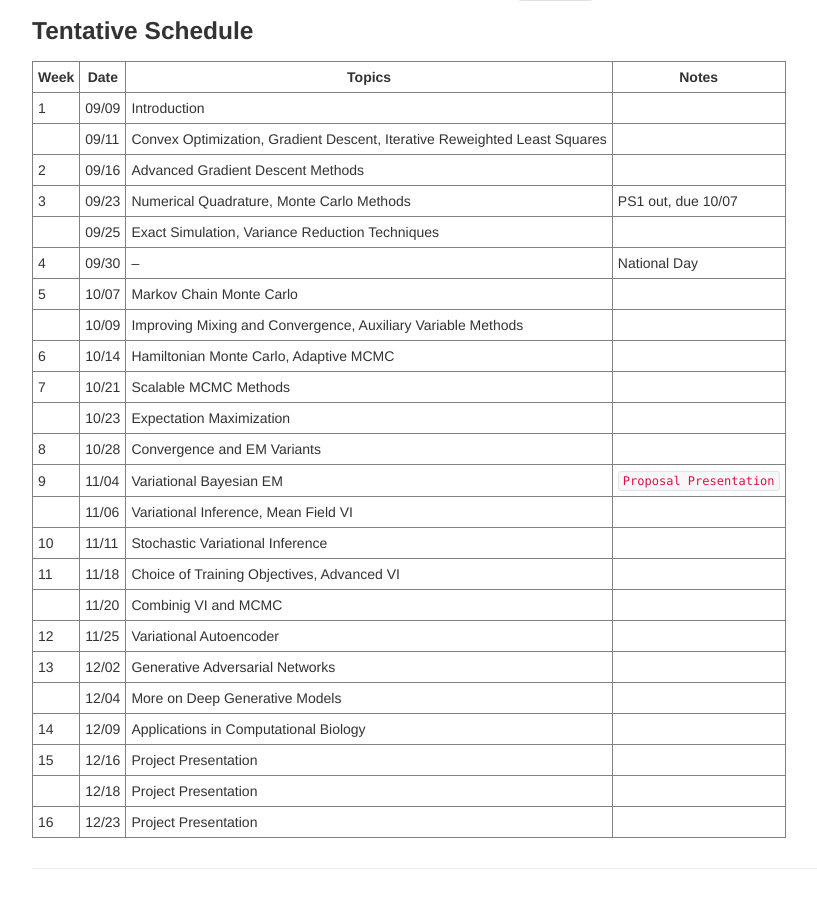
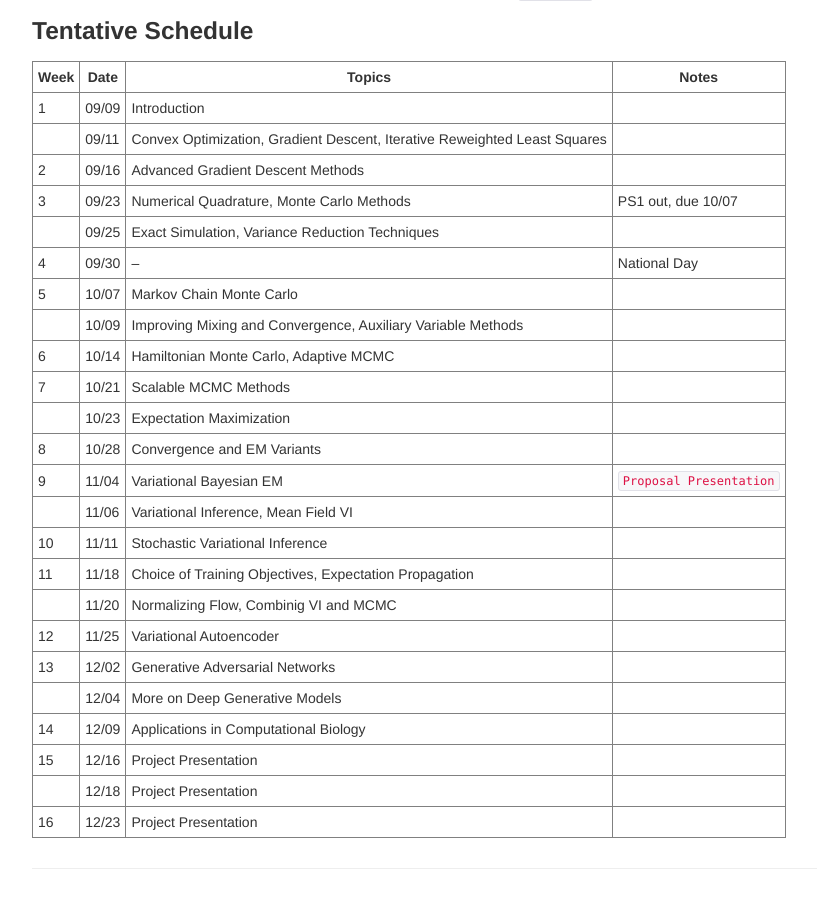
Before and after one commit to zcrabbit/zcrabbit.github.io, a Jekyll site: the page built from courses/mcs-f19.md, in a window 1280 px wide and 900 px high, scrolled down 1765 px. Shown: the whole window, without its empty margins (208-1025 px from the left). Built offline with Jekyll 4.4.1, drawn with Linux system fonts in a browser that asks for light colours.

Commit message:
Update CV

```diff
--- a/courses/mcs-f19.md
+++ b/courses/mcs-f19.md
@@ -83,8 +83,8 @@ You may structure your project exploration around a general problem type, algori
 | 9     |11/04 | Variational Bayesian EM |        `Proposal Presentation`
 |       |11/06 | Variational Inference, Mean Field VI |      |
 | 10    |11/11 | Stochastic Variational Inference |      |
-| 11    |11/18 | Choice of Training Objectives, Advanced VI |        <!-- PS4 out, due 12/02 -->
-|       |11/20 | Combinig VI and MCMC |          |
+| 11    |11/18 | Choice of Training Objectives, Expectation Propagation |        <!-- PS4 out, due 12/02 -->
+|       |11/20 | Normalizing Flow, Combinig VI and MCMC |          |
 | 12    |11/25 | Variational Autoencoder  |       |
 | 13    |12/02 | Generative Adversarial Networks |    |
 |       |12/04 | More on Deep Generative Models|     |
```
Also changed, not shown: 2 other files.
